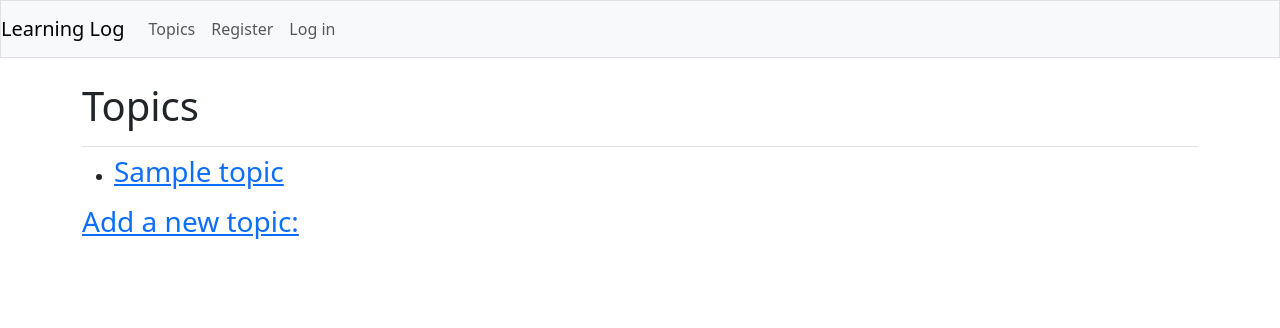
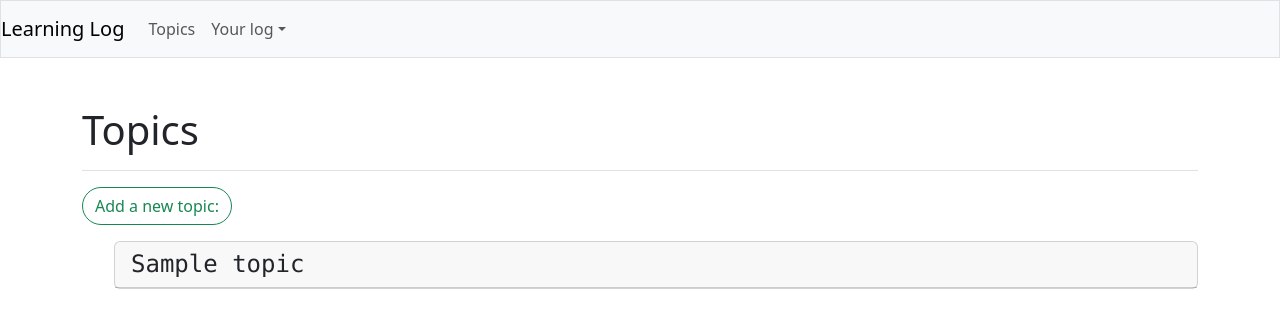
Before and after one commit to Masloves/learning_log, a Django app: template learning_logs/templates/learning_logs/topics.html in a window 1280 px wide. Shown: the top 328 px of the page. Run offline with Django 3.2, Linux system fonts and the light colour scheme; the template is opened without the code that fills it: most values are stand-ins (such as "Sample title", 1, 10 or a date in 2020); some libraries are stand-ins or nearby versions.

Commit message:
Настроил приложение по своему вкусу немного познакомившись с bootstrap

```diff
--- a/learning_logs/templates/learning_logs/base.html
+++ b/learning_logs/templates/learning_logs/base.html
@@ -1,6 +1,6 @@
 {% load bootstrap5 %}
 
-<!doctype html>
+
 <html lang="en">
 <head>
     <meta charset="utf-8">
@@ -10,11 +10,13 @@
 {% bootstrap_javascript %}
 </head>
 <body>
-  <nav class="navbar navbar-expand-md navbar-light bg-light mb-4 border">
-    <a class="navbar-brand" href="{% url 'learning_logs:index'%}"> Learning Log</a>
-    <button class="navbar-toggler" type="button" data-toggle="collapse" data-target="#navbarCollapse" aria-controls="navbarCollapse" aria-expanded="false" aria-label="Toggle navigation">
-      <span class="navbar-toggler-icon"></span></button>
-    <div class="collapse navbar-collapse" id="navbarCollapse">
+  <nav class="navbar navbar-expand-xl navbar-light bg-light mb-5 border">
+    <a class="navbar-brand" href="{% url 'learning_logs:index' %}"> Learning Log</a>
+    <button class="navbar-toggler" type="button" data-bs-toggle="collapse" data-bs-target="#navbarsExamplexl" aria-controls="navbarsExamplexl" aria-expanded="false" aria-label="Toggle navigation">
+      <span class="navbar-toggler-icon"></span>
+    </button>
+
+    <div class="collapse navbar-collapse" id="navbarsExampleXxl">
       <ul class="navbar-nav mr-auto">
         <li class="nav-item">
           <a class="nav-link" href="{% url 'learning_logs:topics'%}">
@@ -22,18 +24,20 @@
       </ul>
       <ul class="navbar-nav ml-auto">
         {% if user.is_authenticated %}
-          <li class="nav-item">
-            <span class="navbar-text">Hello, {{ user.username }}.</span>
-          </li>
-          <li class="nav-item">
-            <a class="nav-link" href="{% url 'users:logout' %}">Log out</a>
+          <li class="nav-item dropdown">
+            <a class="nav-link dropdown-toggle" data-bs-toggle="dropdown" aria-expanded="false">Hello, {{ user.username }}.</a>
+            <ul class="dropdown-menu" aria-labelledby="dropdown06">
+              <li><a class="dropdown-item" href="{% url 'users:logout' %}">Log out</a>
+            </ul>
           </li>
         {% else %}
-          <li class="nav-item">
-            <a class="nav-link" href="{% url 'users:register' %}">Register</a>
-          </li>
-          <li class="nav-item">
-            <a class="nav-link" href="{% url 'users:login' %}">Log in</a></li>
+        <li class="nav-item dropdown">
+            <a class="nav-link dropdown-toggle" data-bs-toggle="dropdown" aria-expanded="false">Your log</a>
+            <ul class="dropdown-menu" aria-labelledby="dropdown06">
+              <li><a class="dropdown-item" href="{% url 'users:login' %}">Log in</a>
+              <li><a class="dropdown-item" href="{% url 'users:register' %}">Register</a></li>
+            </ul>
+        </li>
         {% endif %}
       </ul>
     </div>
@@ -41,7 +45,7 @@
   </nav>
   <main role="main" class="container">
     <div class="pb-2 mb-2 border-bottom">
-         {% block page_header %}{% endblock page_header %}
+      {% block page_header %} {% endblock page_header %}
     </div>
     <div>
       {% block content %}{% endblock content %}
--- a/learning_logs/templates/learning_logs/index.html
+++ b/learning_logs/templates/learning_logs/index.html
@@ -7,6 +7,5 @@
     <p class="lead">Make your own Learning Log, and keep a list of the
         topics you're learning about. Whenever you learn something new
         about a topic, make an entry summarizing what you've learned.</p>
-    <a class="btn btn-lg btn-primary" href="{% url 'users:register' %}" role="button">Register &raquo;</a>
   </div>
 {% endblock page_header %}
--- a/learning_logs/templates/learning_logs/topics.html
+++ b/learning_logs/templates/learning_logs/topics.html
@@ -5,16 +5,19 @@
 {% endblock page_header %}
 
 {% block content %}
+<p>
+  <h3><a class="btn rounded-pill btn-outline-success" href="{% url 'learning_logs:new_topic' %}">Add a new topic:</a></h3>
+</p>
   <ul>
       {% for topic in topics %}
-        <li>
-          <h3>
-            <a href="{% url 'learning_logs:topic' topic.id %}">{{ topic }}</a>
-          </h3>
-        </li>
+    <div class="card mb-1">
+        <h4 class="card-header">
+            <a class="text-decoration-none font-monospace link-dark" href="{% url 'learning_logs:topic' topic.id %}">{{ topic }}</a>
+        </h4>
+    </div>
+
       {% empty %}
         <li><h3>No topics have been added yet.</h3></li>
       {% endfor %}
   </ul>
-  <h3><a href="{% url 'learning_logs:new_topic' %}">Add a new topic:</a></h3>
 {% endblock content %}
--- a/users/templates/registration/login.html
+++ b/users/templates/registration/login.html
@@ -10,11 +10,12 @@
     {% csrf_token %}
     {% bootstrap_form form %}
     {% buttons %}
-      <button name="submit" class="btn btn-primary">Log in</button>
+      <button name="submit" class="btn rounded-pill btn-outline-success mb-3">Log in</button>
+    <div class="mb-3 border"></div>
+    <a class="btn rounded-pill btn-outline-success" href="{% url 'users:register' %}">Sign up</a>
     {% endbuttons %}
 
     <input type="hidden" name="next"
       value="{% url 'learning_logs:index' %}" />
   </form>
-
 {% endblock content %}
--- a/users/templates/registration/register.html
+++ b/users/templates/registration/register.html
@@ -10,7 +10,7 @@
     {% csrf_token %}
     {% bootstrap_form form %}
     {% buttons %}
-      <button name="submit" class="btn btn-primary">Register</button>
+      <button name="submit" class="btn rounded-pill btn-outline-success">Register</button>
     {% endbuttons %}
 
       <input type="hidden" name="next" value="{% url 'learning_logs:index' %}" />
```
Also changed, not shown: learning_logs/templates/learning_logs/edit_entry.html (+6 -2 lines), learning_logs/templates/learning_logs/new_entry.html (+6 -2 lines), learning_logs/templates/learning_logs/topic.html (+4 -4 lines).
